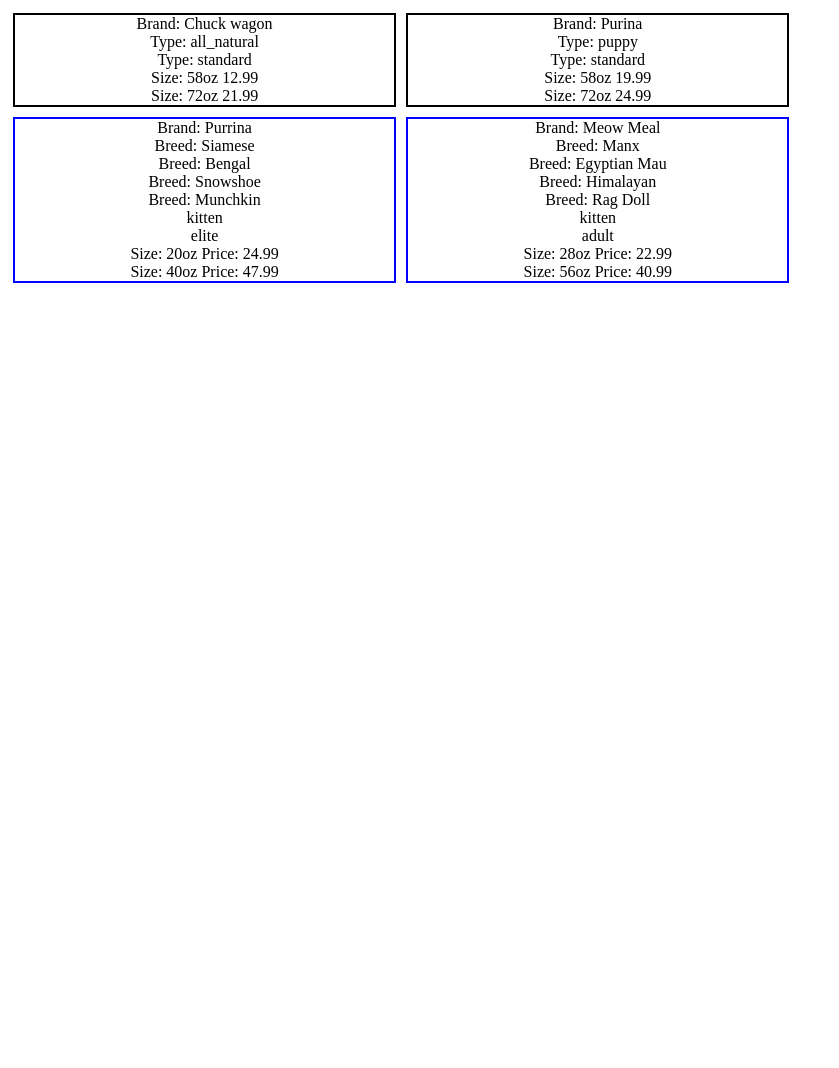
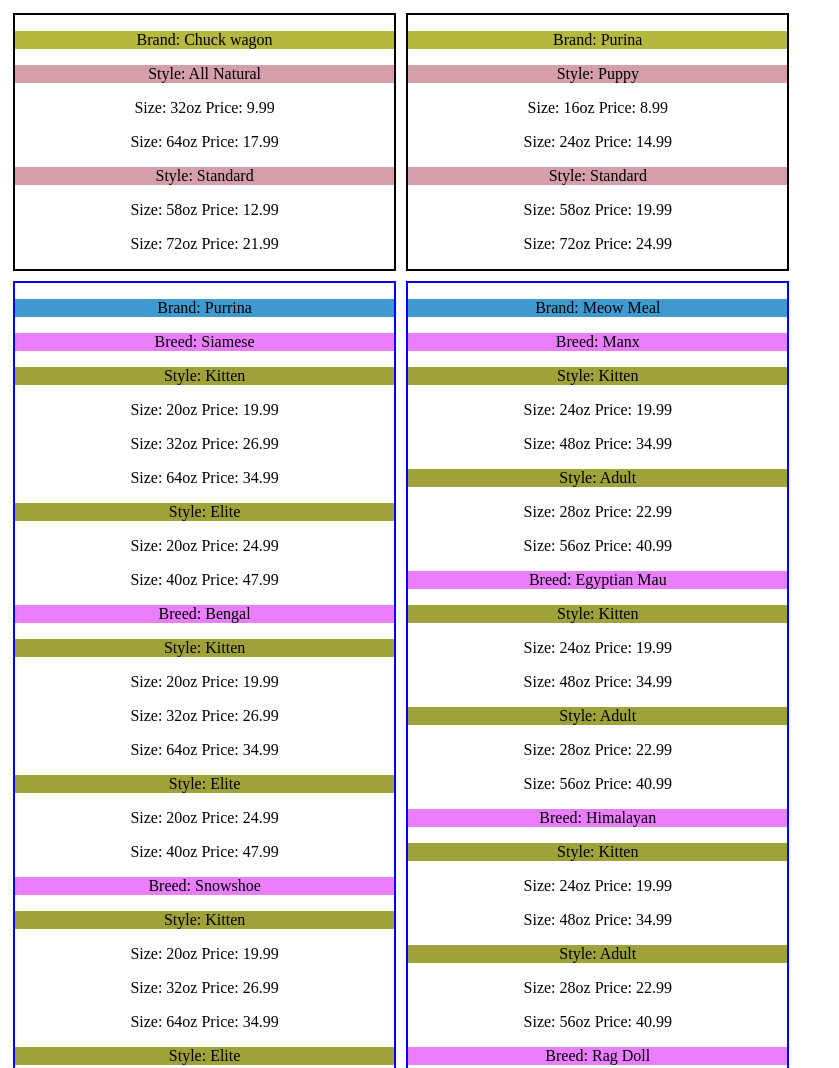
Before and after one commit to nss-day-cohort-14/spa-pet-food-project-glenngineer1, a plain HTML site: page pet-food-project/index.html in a window 1280 px wide. Shown: the top 1068 px of the page, without its empty margins (0-839 px from the left). Before the commit the page ends 800 px from the top, so only its background shows below. Drawn offline with Linux system fonts and the light colour scheme.

Commit message:
populating DOM with JSON info, a little styling

```diff
--- a/pet-food-project/cat-food.js
+++ b/pet-food-project/cat-food.js
@@ -26,26 +26,24 @@
 
     var catFood = catFoodData.cat_brands[currentCatFood];
     catFoodOutput += "<div class='catFoodCard'>";
-    catFoodOutput += "<div>" + "Brand: " + catFood.name + "</div>";
+    catFoodOutput += "<p class='cat-brand'>" + "Brand: " + catFood.name + "</p>";
 
     for (var i = 0; i < catFood.breeds.length; i++) {
       types = catFood.breeds[i].types;
-      catFoodOutput += "<div>" + "Breed: " + catFood.breeds[i].breed + "</div>";
-    }
+      catFoodOutput += "<p class='cat-breed'>" + "Breed: " + catFood.breeds[i].breed + "</p>";
 
       for (var j = 0; j < types.length; j++) {
         volumes = types[j].volumes;
-      catFoodOutput += "<div>" + types[j].type + "</div>";
-    }
+        catFoodOutput += "<p class='cat-style'>" + "Style: " + types[j].type + "</p>";
 
         for (var k = 0; k < volumes.length; k++) {
           var size = volumes[k].name;
           var price = volumes[k].price;
-      catFoodOutput += "<div>" + "Size: " + size + " " + "Price: " + price + "</div>";
+          catFoodOutput += "<p>" + "Size: " + size + " " + "Price: " + price + "</p>";
         }
-
+      }
+    }
+    catFoodOutput += "</div>"
     catFoodToDom.innerHTML += catFoodOutput;
   }
-  catFoodOutput += "</div>"
-
 }
--- a/pet-food-project/cat.json
+++ b/pet-food-project/cat.json
@@ -7,7 +7,7 @@
           "breed": "Siamese",
           "types": [
             {
-              "type": "kitten",
+              "type": "Kitten",
               "volumes": [
                 {
                   "name": "20oz",
@@ -24,7 +24,7 @@
               ]
             },
             {
-              "type": "elite",
+              "type": "Elite",
               "volumes": [
                 {
                   "name": "20oz",
@@ -42,7 +42,7 @@
           "breed": "Bengal",
           "types": [
             {
-              "type": "kitten",
+              "type": "Kitten",
               "volumes": [
                 {
                   "name": "20oz",
@@ -59,7 +59,7 @@
               ]
             },
             {
-              "type": "elite",
+              "type": "Elite",
               "volumes": [
                 {
                   "name": "20oz",
@@ -77,7 +77,7 @@
           "breed": "Snowshoe",
           "types": [
             {
-              "type": "kitten",
+              "type": "Kitten",
               "volumes": [
                 {
                   "name": "20oz",
@@ -94,7 +94,7 @@
               ]
             },
             {
-              "type": "elite",
+              "type": "Elite",
               "volumes": [
                 {
                   "name": "20oz",
@@ -112,7 +112,7 @@
           "breed": "Munchkin",
           "types": [
             {
-              "type": "kitten",
+              "type": "Kitten",
               "volumes": [
                 {
                   "name": "20oz",
@@ -129,7 +129,7 @@
               ]
             },
             {
-              "type": "elite",
+              "type": "Elite",
               "volumes": [
                 {
                   "name": "20oz",
@@ -152,7 +152,7 @@
           "breed": "Manx",
           "types": [
             {
-              "type": "kitten",
+              "type": "Kitten",
               "volumes": [
                 {
                   "name": "24oz",
@@ -165,7 +165,7 @@
               ]
             },
             {
-              "type": "adult",
+              "type": "Adult",
               "volumes": [
                 {
                   "name": "28oz",
@@ -183,7 +183,7 @@
           "breed": "Egyptian Mau",
           "types": [
             {
-              "type": "kitten",
+              "type": "Kitten",
               "volumes": [
                 {
                   "name": "24oz",
@@ -196,7 +196,7 @@
               ]
             },
             {
-              "type": "adult",
+              "type": "Adult",
               "volumes": [
                 {
                   "name": "28oz",
@@ -214,7 +214,7 @@
           "breed": "Himalayan",
           "types": [
             {
-              "type": "kitten",
+              "type": "Kitten",
               "volumes": [
                 {
                   "name": "24oz",
@@ -227,7 +227,7 @@
               ]
             },
             {
-              "type": "adult",
+              "type": "Adult",
               "volumes": [
                 {
                   "name": "28oz",
@@ -245,7 +245,7 @@
           "breed": "Rag Doll",
           "types": [
             {
-              "type": "kitten",
+              "type": "Kitten",
               "volumes": [
                 {
                   "name": "24oz",
@@ -258,7 +258,7 @@
               ]
             },
             {
-              "type": "adult",
+              "type": "Adult",
               "volumes": [
                 {
                   "name": "28oz",
--- a/pet-food-project/dog-food.js
+++ b/pet-food-project/dog-food.js
@@ -13,33 +13,28 @@
 
 function dogData() {
   var dogInfo = JSON.parse(this.responseText);
-  buildDogFood(dogInfo)
-}
 
-function buildDogFood(dogFoodData) {
   var dogFoodtoDom = document.getElementById("dog-food-data");
 
-  for (currentDogFood in dogFoodData.dog_brands) {
+  for (currentDogFood in dogInfo.dog_brands) {
   var dogFoodOutput = "";
   var volumes;
 
-  var dogFood = dogFoodData.dog_brands[currentDogFood];
+  var dog = dogInfo.dog_brands[currentDogFood];
   dogFoodOutput += "<div class='dogFoodCard'>"
-  dogFoodOutput += "<div>" + "Brand: " + dogFood.name + "</div>";
+  dogFoodOutput += "<p class='dog-brand'>" + "Brand: " + dog.name + "</p>";
 
-    for (var i = 0; i < dogFood.types.length; i++) {
-      volumes = dogFood.types[i].volumes;
-      dogFoodOutput += "<div>" + "Type: " + dogFood.types[i].type + "</div>";
-    }
+    for (var i = 0; i < dog.types.length; i++) {
+      volumes = dog.types[i].volumes;
+      dogFoodOutput += "<p class='dog-style'>" + "Style: " + dog.types[i].type + "</p>";
 
-    for (var j = 0; j < volumes.length; j++) {
-      var size = volumes[j].name;
-      var price = volumes[j].price;
-      dogFoodOutput += "<div>" + "Size: " + size + " " + price + "</div>"
+      for (var j = 0; j < volumes.length; j++) {
+        var size = volumes[j].name;
+        var price = volumes[j].price;
+        dogFoodOutput += "<p>" + "Size: " + size + " Price: " + price + "</p>";
+      }
     }
     dogFoodOutput += "</div>";
-
-  dogFoodtoDom.innerHTML += dogFoodOutput;
-
+    dogFoodtoDom.innerHTML += dogFoodOutput;
   }
 }
--- a/pet-food-project/dog.json
+++ b/pet-food-project/dog.json
@@ -4,7 +4,7 @@
       "name": "Chuck wagon",
       "types": [
         {
-          "type": "all_natural",
+          "type": "All Natural",
           "volumes": [
             {
               "name": "32oz",
@@ -17,7 +17,7 @@
           ]
         },
         {
-          "type": "standard",
+          "type": "Standard",
           "volumes": [
             {
               "name": "58oz",
@@ -35,7 +35,7 @@
       "name": "Purina",
       "types": [
         {
-          "type": "puppy",
+          "type": "Puppy",
           "volumes": [
             {
               "name": "16oz",
@@ -48,7 +48,7 @@
           ]
         },
         {
-          "type": "standard",
+          "type": "Standard",
           "volumes": [
             {
               "name": "58oz",
--- a/pet-food-project/index.html
+++ b/pet-food-project/index.html
@@ -1,4 +1,4 @@
-<!DOCTYPE html>
+<!-- <!DOCTYPE html> -->
 <html>
 <head>
   <meta charset="utf-8">
--- a/pet-food-project/main.css
+++ b/pet-food-project/main.css
@@ -6,10 +6,31 @@
   margin: 5px;
 }
 
+.dog-style {
+  background-color: #D49FA9;
+}
+
+.dog-brand {
+  background-color: #B4B83E;
+}
+
 .catFoodCard {
   border: 2px solid blue;
   display: inline-block;
   width: 30%;
   text-align: center;
   margin: 5px;
+  float: left;
 }
+
+.cat-brand {
+  background-color: #3E9ACF;
+}
+
+.cat-breed {
+  background-color: #EB7EFF;
+}
+
+.cat-style {
+  background-color: #9FA23A;
+}
```
Lines whose indentation alone changed are shown as unchanged.
